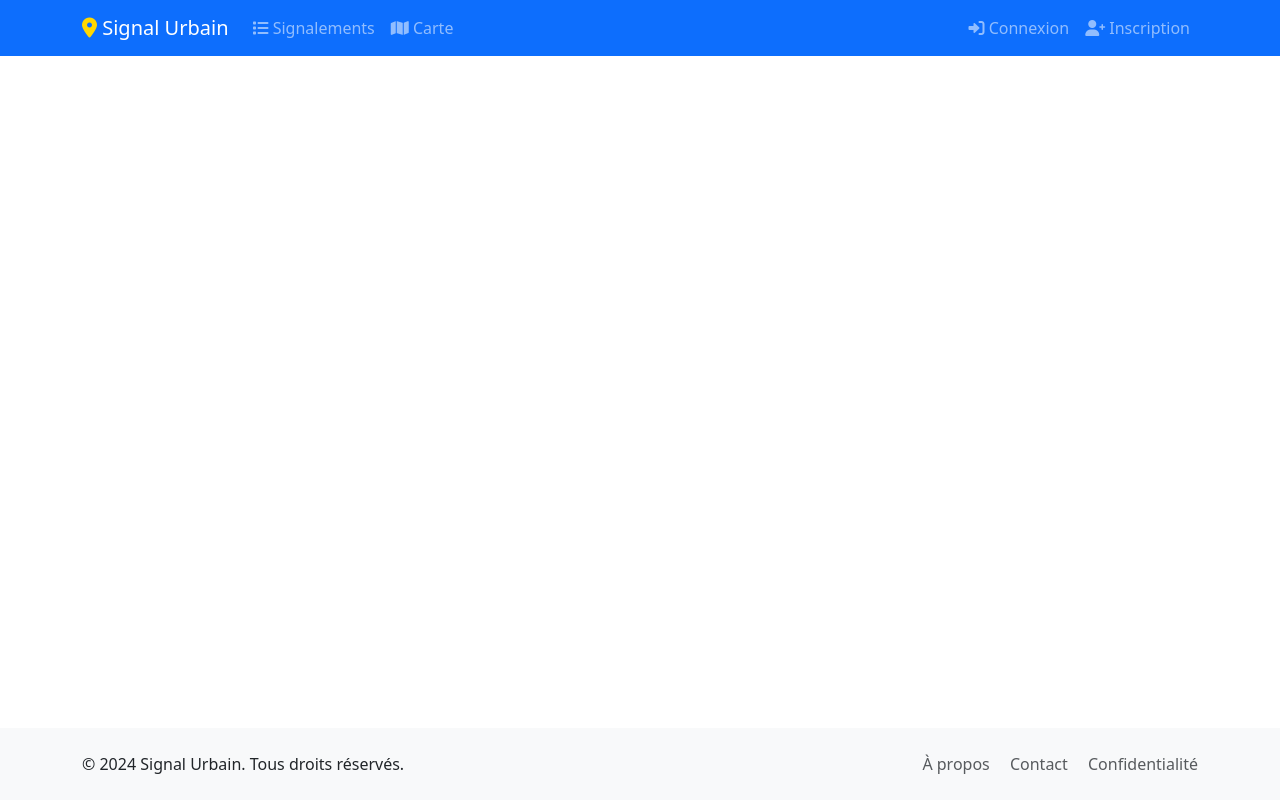
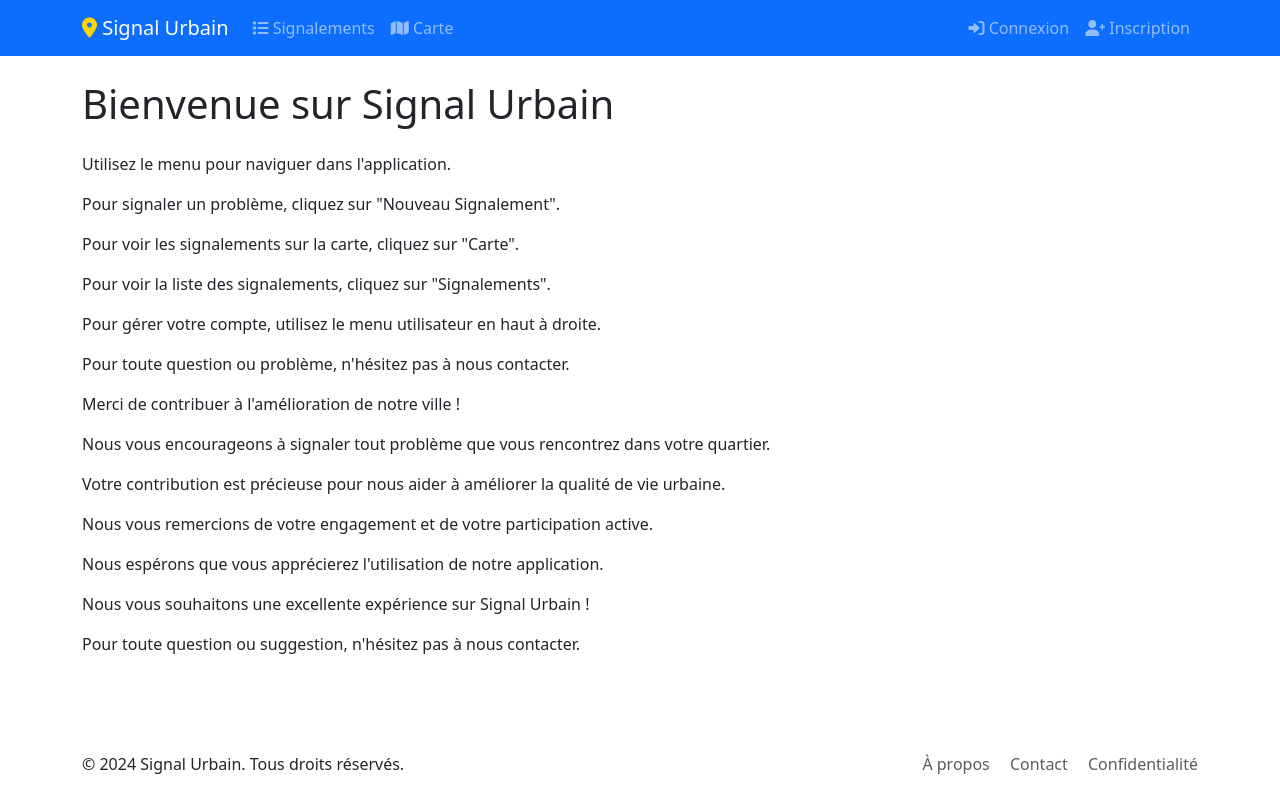
Before and after one commit to Diarioudjan/Hackaton, a Django app: page / in a window 1280 px wide. Run offline with Django 5.2, Linux system fonts and the light colour scheme.

Commit message:
un peu de changement du projet

```diff
--- a/Signal_urbain/Signal_urbain/urls.py
+++ b/Signal_urbain/Signal_urbain/urls.py
@@ -5,6 +5,8 @@ from django.urls import path, include
 def home(request):
     return render(request, 'base.html')
 
+
+
 urlpatterns = [
     path('admin/', admin.site.urls),
     path('signalements/', include('signalements.urls')),
--- a/Signal_urbain/signalements/views.py
+++ b/Signal_urbain/signalements/views.py
@@ -82,7 +82,7 @@ def create_signalement(request):
     else:
         form = SignalementForm()
 
-    return render(request, 'signalements/create.html', {'form': form})
+    return render(request, 'signalements/list.html', {'form': form})
 
 @login_required
 def update_signalement(request, pk):
--- a/Signal_urbain/templates/base.html
+++ b/Signal_urbain/templates/base.html
@@ -140,12 +140,28 @@
     <!-- Main Content -->
     <main class="py-4">
         <div class="container">
-            {% block content %}{% endblock %}
+            {% block content %}
+                <h1 class="mb-4">Bienvenue sur Signal Urbain</h1>
+                <p>Utilisez le menu pour naviguer dans l'application.</p>
+                <p>Pour signaler un problème, cliquez sur "Nouveau Signalement".</p>
+                <p>Pour voir les signalements sur la carte, cliquez sur "Carte".</p>
+                <p>Pour voir la liste des signalements, cliquez sur "Signalements".</p>
+                <p>Pour gérer votre compte, utilisez le menu utilisateur en haut à droite.</p>
+                <p>Pour toute question ou problème, n'hésitez pas à nous contacter.</p>
+                <p>Merci de contribuer à l'amélioration de notre ville !</p>
+                <p>Nous vous encourageons à signaler tout problème que vous rencontrez dans votre quartier.</p>
+                <p>Votre contribution est précieuse pour nous aider à améliorer la qualité de vie urbaine.</p>
+                <p>Nous vous remercions de votre engagement et de votre participation active.</p>
+                <p>Nous espérons que vous apprécierez l'utilisation de notre application.</p>
+                <p>Nous vous souhaitons une excellente expérience sur Signal Urbain !</p>
+                <p>Pour toute question ou suggestion, n'hésitez pas à nous contacter.</p>
+
+            {% endblock %}
         </div>
     </main>
 
     <!-- Footer -->
-    <footer class="bg-light py-4 mt-auto">
+    <footer class="bg-blue py-4 mt-auto">
         <div class="container">
             <div class="row align-items-center">
                 <div class="col-md-6 text-center text-md-start">
```
Also changed, not shown: Signal_urbain/db.sqlite3.
